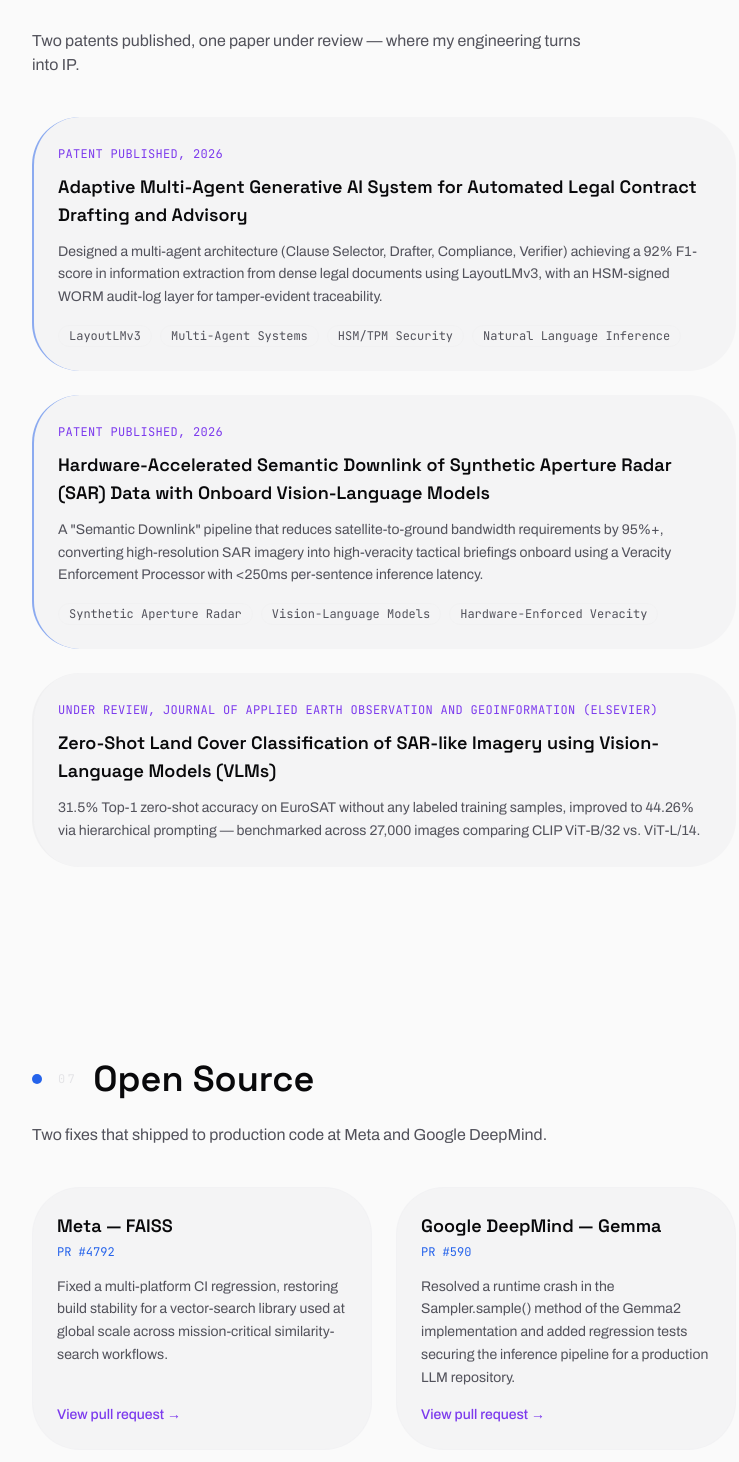
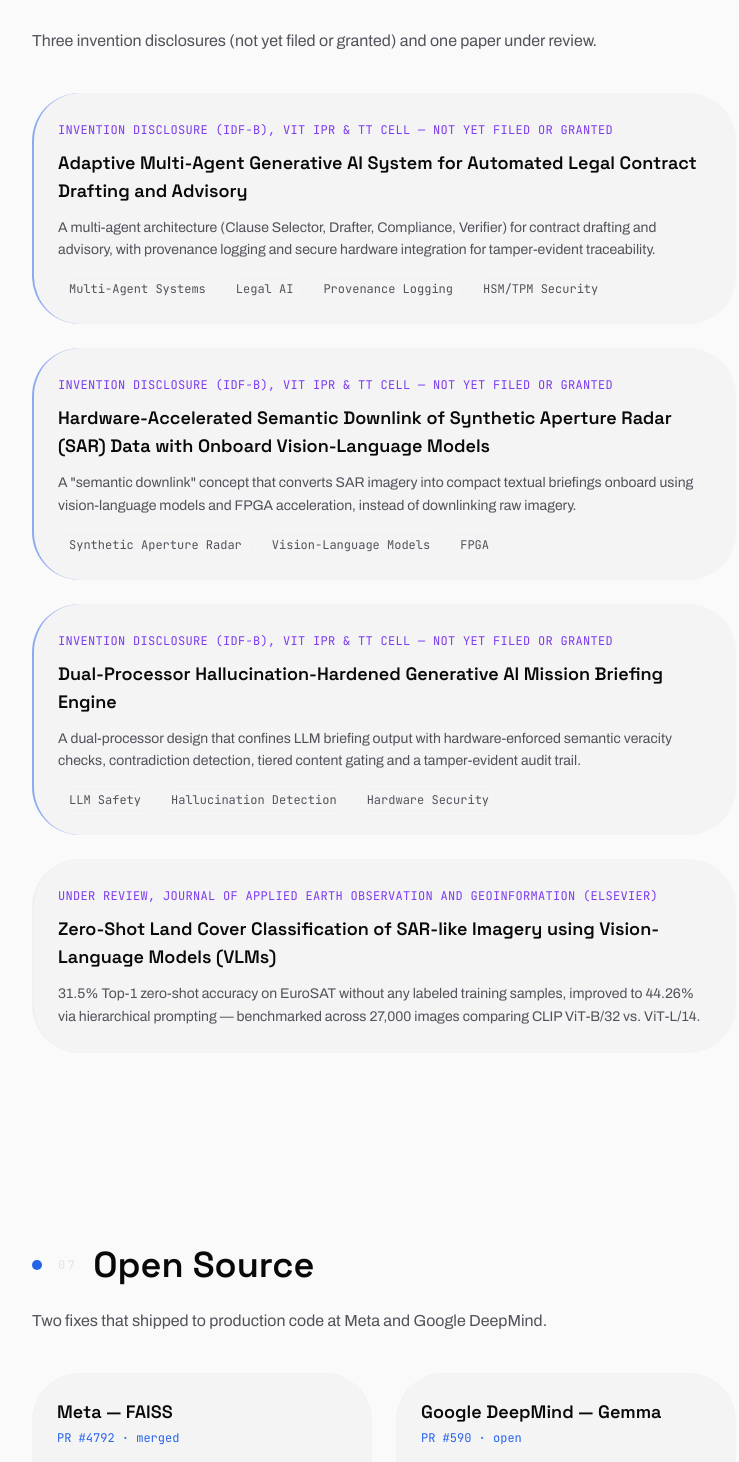
Before and after one commit to ashiksharonm/ashik-portfolio, a React (Vite) app: page / in a window 1280 px wide. Shown: the part 9628-11090 px from the top of the page, without its empty margins (256-995 px from the left). Built offline with nearby package versions, Linux system fonts and the light colour scheme.

Commit message:
Correct patent status, Gemma PR status; fix LinkedIn URL

```diff
--- a/src/data/patents.ts
+++ b/src/data/patents.ts
@@ -8,17 +8,24 @@ export interface Patent {
 export const patents: Patent[] = [
   {
     title: 'Adaptive Multi-Agent Generative AI System for Automated Legal Contract Drafting and Advisory',
-    status: 'Patent published, 2026',
+    status: 'Invention disclosure (IDF-B), VIT IPR & TT Cell — not yet filed or granted',
     description:
-      'Designed a multi-agent architecture (Clause Selector, Drafter, Compliance, Verifier) achieving a 92% F1-score in information extraction from dense legal documents using LayoutLMv3, with an HSM-signed WORM audit-log layer for tamper-evident traceability.',
-    keywords: ['LayoutLMv3', 'Multi-Agent Systems', 'HSM/TPM Security', 'Natural Language Inference'],
+      'A multi-agent architecture (Clause Selector, Drafter, Compliance, Verifier) for contract drafting and advisory, with provenance logging and secure hardware integration for tamper-evident traceability.',
+    keywords: ['Multi-Agent Systems', 'Legal AI', 'Provenance Logging', 'HSM/TPM Security'],
   },
   {
     title: 'Hardware-Accelerated Semantic Downlink of Synthetic Aperture Radar (SAR) Data with Onboard Vision-Language Models',
-    status: 'Patent published, 2026',
+    status: 'Invention disclosure (IDF-B), VIT IPR & TT Cell — not yet filed or granted',
     description:
-      'A "Semantic Downlink" pipeline that reduces satellite-to-ground bandwidth requirements by 95%+, converting high-resolution SAR imagery into high-veracity tactical briefings onboard using a Veracity Enforcement Processor with <250ms per-sentence inference latency.',
-    keywords: ['Synthetic Aperture Radar', 'Vision-Language Models', 'Hardware-Enforced Veracity'],
+      'A "semantic downlink" concept that converts SAR imagery into compact textual briefings onboard using vision-language models and FPGA acceleration, instead of downlinking raw imagery.',
+    keywords: ['Synthetic Aperture Radar', 'Vision-Language Models', 'FPGA'],
+  },
+  {
+    title: 'Dual-Processor Hallucination-Hardened Generative AI Mission Briefing Engine',
+    status: 'Invention disclosure (IDF-B), VIT IPR & TT Cell — not yet filed or granted',
+    description:
+      'A dual-processor design that confines LLM briefing output with hardware-enforced semantic veracity checks, contradiction detection, tiered content gating and a tamper-evident audit trail.',
+    keywords: ['LLM Safety', 'Hallucination Detection', 'Hardware Security'],
   },
 ]
 
@@ -39,16 +46,16 @@ export interface OpenSourceContribution {
 export const openSource: OpenSourceContribution[] = [
   {
     org: 'Meta — FAISS',
-    prLabel: 'PR #4792',
+    prLabel: 'PR #4792 · merged',
     description:
-      "Fixed a multi-platform CI regression, restoring build stability for a vector-search library used at global scale across mission-critical similarity-search workflows.",
+      "Fixed a multi-platform CI build regression in the FAISS vector-search library (merged).",
     link: 'https://github.com/facebookresearch/faiss/pull/4792',
   },
   {
     org: 'Google DeepMind — Gemma',
-    prLabel: 'PR #590',
+    prLabel: 'PR #590 · open',
     description:
-      'Resolved a runtime crash in the Sampler.sample() method of the Gemma2 implementation and added regression tests securing the inference pipeline for a production LLM repository.',
+      'Open PR fixing a runtime crash in Sampler.sample() in the Gemma2 implementation, with regression tests.',
     link: 'https://github.com/google-deepmind/gemma/pull/590',
   },
 ]
--- a/src/sections/Contact.tsx
+++ b/src/sections/Contact.tsx
@@ -98,7 +98,7 @@ export default function Contact() {
           GitHub
         </a>
         <a
-          href="https://www.linkedin.com/in/ashik-sharon-6757011b3/"
+          href="https://www.linkedin.com/in/ashik-sharon-m-6757011b3/"
           target="_blank"
           rel="noreferrer"
           className="text-on-surface-variant hover:text-tertiary"
--- a/src/sections/Patents.tsx
+++ b/src/sections/Patents.tsx
@@ -7,7 +7,7 @@ export default function Patents() {
     <section id="research" className="mx-auto max-w-4xl px-6 py-28 md:px-12 lg:px-24">
       <SectionNode index="06" title="Patents & Research" />
       <p className="mb-10 max-w-xl text-on-surface-variant">
-        Two patents published, one paper under review — where my engineering turns into IP.
+        Three invention disclosures (not yet filed or granted) and one paper under review.
       </p>
 
       <div className="space-y-6">
```
